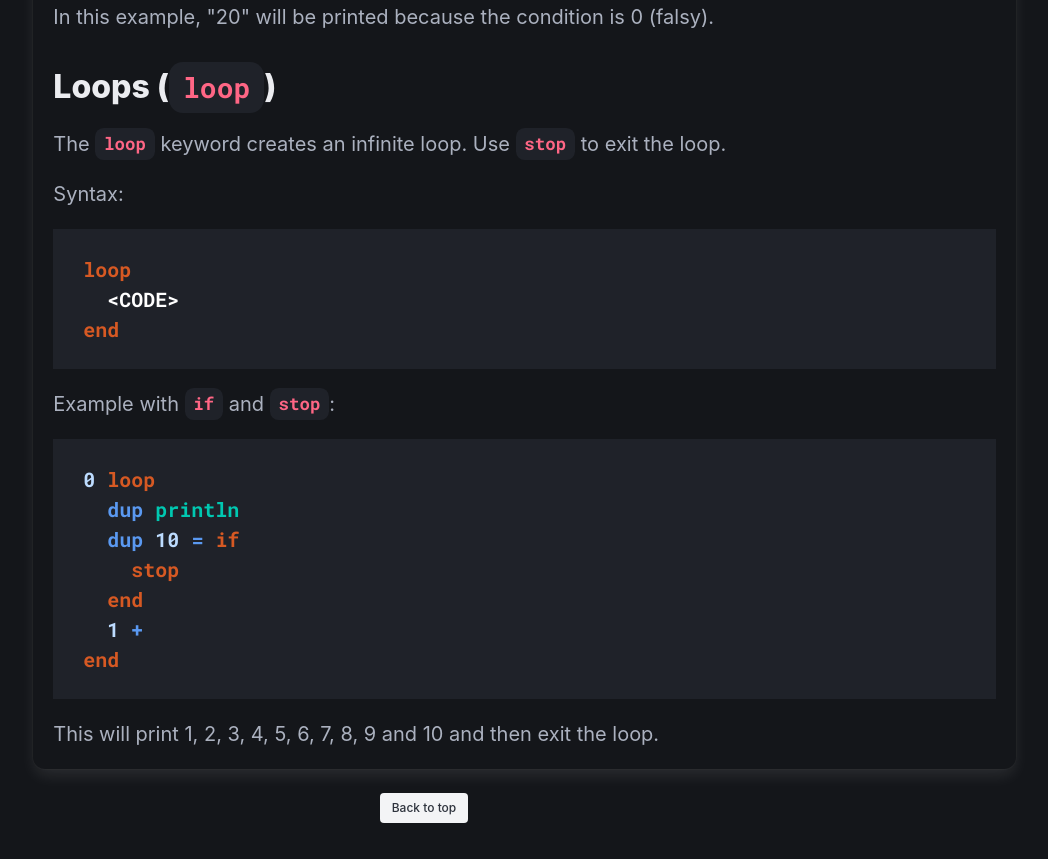
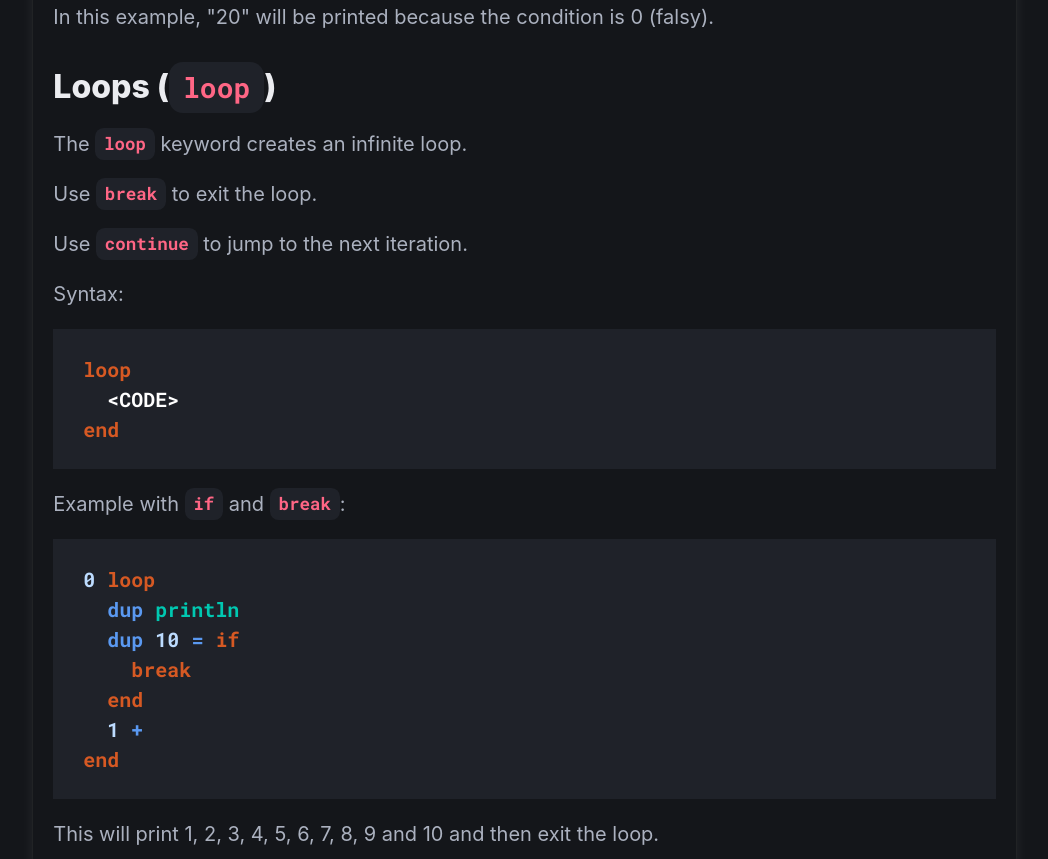
Before and after one commit to marc-dantas/pile-online, a Next.js app: page /docs/controlflow in a window 1280 px wide. Shown: the part 1660-2519 px from the top of the page, without its empty margins (216-1264 px from the left). Built offline with nearby package versions, Linux system fonts and the light colour scheme.

Commit message:
updated controlflow/

```diff
--- a/src/app/docs/controlflow/page.tsx
+++ b/src/app/docs/controlflow/page.tsx
@@ -49,19 +49,21 @@ export default function Docs() {
             <P>In this example, &quot;20&quot; will be printed because the condition is 0 (falsy).</P>
 
             <Title2>Loops (<code>loop</code>)</Title2>
-            <P>The <code>loop</code> keyword creates an infinite loop. Use <code>stop</code> to exit the loop.</P>
+            <P>The <code>loop</code> keyword creates an infinite loop.</P>
+            <P>Use <code>break</code> to exit the loop.</P>
+            <P>Use <code>continue</code> to jump to the next iteration.</P>
             <P>Syntax:</P>
             <Code>
                 <Kw x="loop" /><br />
                 <span>  &lt;CODE&gt;</span><br />
                 <Kw x="end" />
             </Code>
-            <P>Example with <code>if</code> and <code>stop</code>:</P>
+            <P>Example with <code>if</code> and <code>break</code>:</P>
             <Code>
                 <N x="0" /> <Kw x="loop" /><br />
                 <Op x="  dup" /> <B x="println" /><br />
                 <Op x="  dup" /> <N x="10" /> <Op x="=" /> <Kw x="if" /><br />
-                <Kw x="    stop" /><br />
+                <Kw x="    break" /><br />
                 <Kw x="  end" /><br />
                 <N x="  1" /> <Op x="+"/><br />
                 <Kw x="end" />
```
